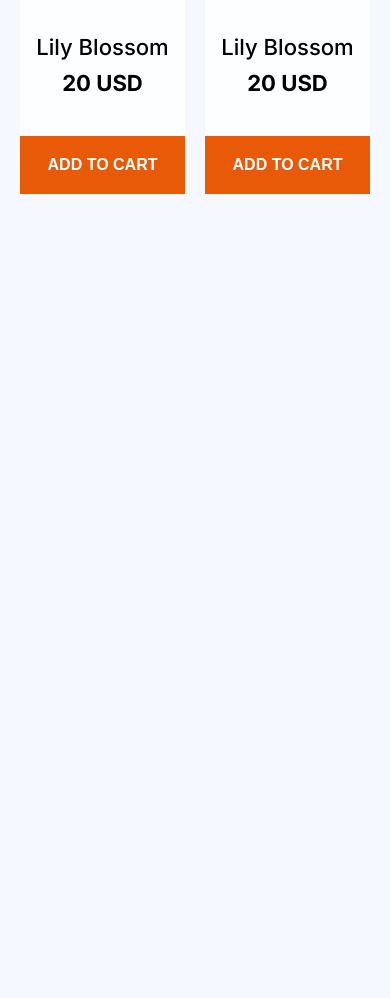
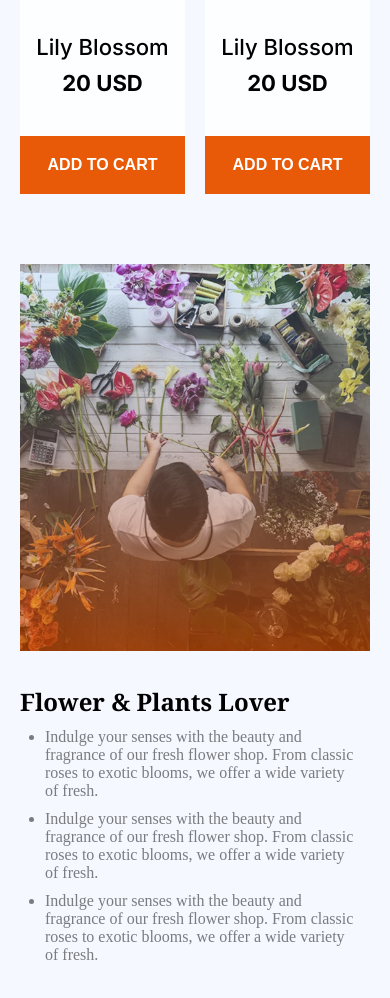
Before and after one commit to tasfiabinta/Assignment-2-Responsive-Flowers, a plain HTML site: page index.html in a window 390 px wide. Shown: the part 2233-3231 px from the top of the page. Before the commit the page ends 2497 px from the top, so only its background shows below. Drawn offline with Linux system fonts and the light colour scheme.

Commit message:
added flower and plants lover section and made responsive

```diff
--- a/index.html
+++ b/index.html
@@ -133,6 +133,45 @@
           </div>
         </div>
       </section>
+
+      <!-- Flower and plants lover  -->
+      <section class="flower-store container-2">
+        <div class="store-left">
+          <div>
+            <img
+              class="store-badge hidden"
+              src="./assets/trusted-badge.png"
+              alt=""
+            />
+          </div>
+          <div class="store-img">
+            <img src="./assets/flower-store.png" alt="" />
+          </div>
+        </div>
+
+        <div class="store-right">
+          <h2 class="store-title noto-serif-font text-title">
+            Flower & Plants Lover
+          </h2>
+          <ul class="store-list text-grey">
+            <li>
+              Indulge your senses with the beauty and fragrance of our fresh
+              flower shop. From classic roses to exotic blooms, we offer a wide
+              variety of fresh.
+            </li>
+            <li>
+              Indulge your senses with the beauty and fragrance of our fresh
+              flower shop. From classic roses to exotic blooms, we offer a wide
+              variety of fresh.
+            </li>
+            <li>
+              Indulge your senses with the beauty and fragrance of our fresh
+              flower shop. From classic roses to exotic blooms, we offer a wide
+              variety of fresh.
+            </li>
+          </ul>
+        </div>
+      </section>
     </main>
 
     <footer></footer>
--- a/styles/flowers.css
+++ b/styles/flowers.css
@@ -60,6 +60,11 @@
   font-weight: 400;
   font-size: 1.38rem;
 }
+
+.text-title {
+  font-weight: bold;
+  font-size: 3.13rem;
+}
 .body-bg {
   background-color: #f5f8ff;
 }
@@ -93,10 +98,6 @@ nav img {
   height: 70px;
 }
 
-.text-title {
-  font-weight: bold;
-  font-size: 3.13rem;
-}
 /* banner */
 
 .banner {
@@ -172,14 +173,46 @@ nav img {
   font-weight: bold;
 }
 
+/* Flower and plants lover section */
+
+.flower-store {
+  display: flex;
+  margin: 220px auto;
+  position: relative;
+  gap: 70px;
+}
+
+.store-img {
+  width: 100%;
+  height: 100%;
+}
+
+.store-badge {
+  width: 25%;
+  position: absolute;
+  left: 50%;
+  top: 0%;
+  transform: translate(-70%, -50%);
+}
+.store-left {
+}
+.store-right {
+  margin: 30px auto;
+}
+.store-list {
+  margin-left: 15px;
+}
+.store-right ul li {
+  margin: 20px;
+  padding-right: 40px;
+}
+
 @media screen and (max-width: 576px) {
   /* shared style */
-
-  /* navber */
-
   .hidden {
     display: none;
   }
+  /* navber */
 
   nav {
     margin: 20px 20px 0;
@@ -250,4 +283,29 @@ nav img {
   .plants-title {
     padding-top: 30px;
   }
+
+  /* Flower and plants lover  */
+
+  .flower-store {
+    flex-direction: column;
+    margin: 40px 20px;
+  }
+  .store-img img {
+    width: 100%;
+  }
+  .store-right {
+    margin-top: -40px;
+  }
+  .store-title {
+    font-size: 1.5rem;
+    /* padding-bottom: 20px; */
+  }
+  .store-list {
+    font-size: 1rem;
+  }
+
+  .store-right ul li {
+    margin: 10px;
+    padding-right: 0;
+  }
 }
```
